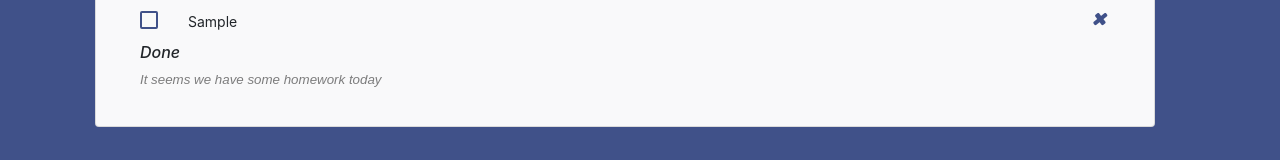
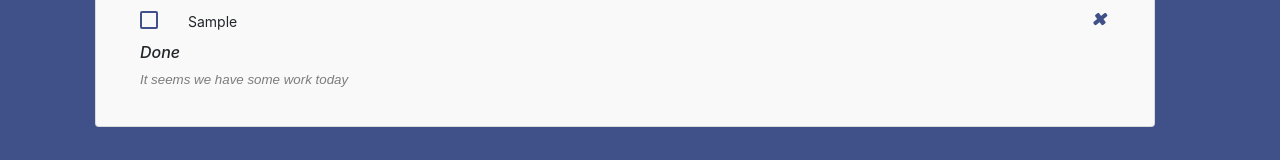
Before and after one commit to Gerardo11011/react_ToDoList, a React (Create React App) app: page / in a window 1280 px wide. Both pictures are taken after typing "Sample" into the empty fields and a click on the button "Add". Shown: the part 228-388 px from the top of the page. Built offline with nearby package versions, Linux system fonts and the light colour scheme.

Commit message:
Change in the message

```diff
--- a/src/components/ToDoMesages.js
+++ b/src/components/ToDoMesages.js
@@ -9,7 +9,7 @@ function ToDoMesages({ list, toggledToDo, deleteTodo, message }) {
   );
 
   const todoMessagePending = <p id="foo"> Great!, you have completed all your tasks </p>;
-  const todoMessageDone = <p id="foo"> It seems we have some homework today </p>;
+  const todoMessageDone = <p id="foo"> It seems we have some work today </p>;
   var messageSent;
   if (message) {
     messageSent = todoMessagePending;
```
